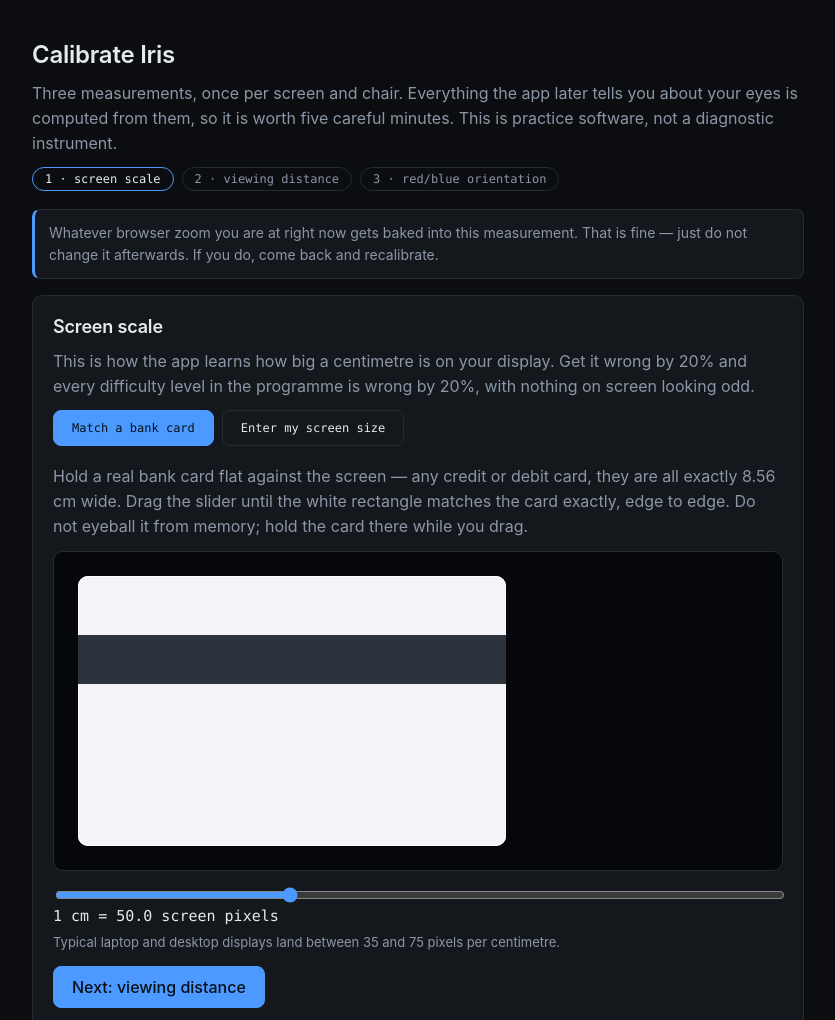
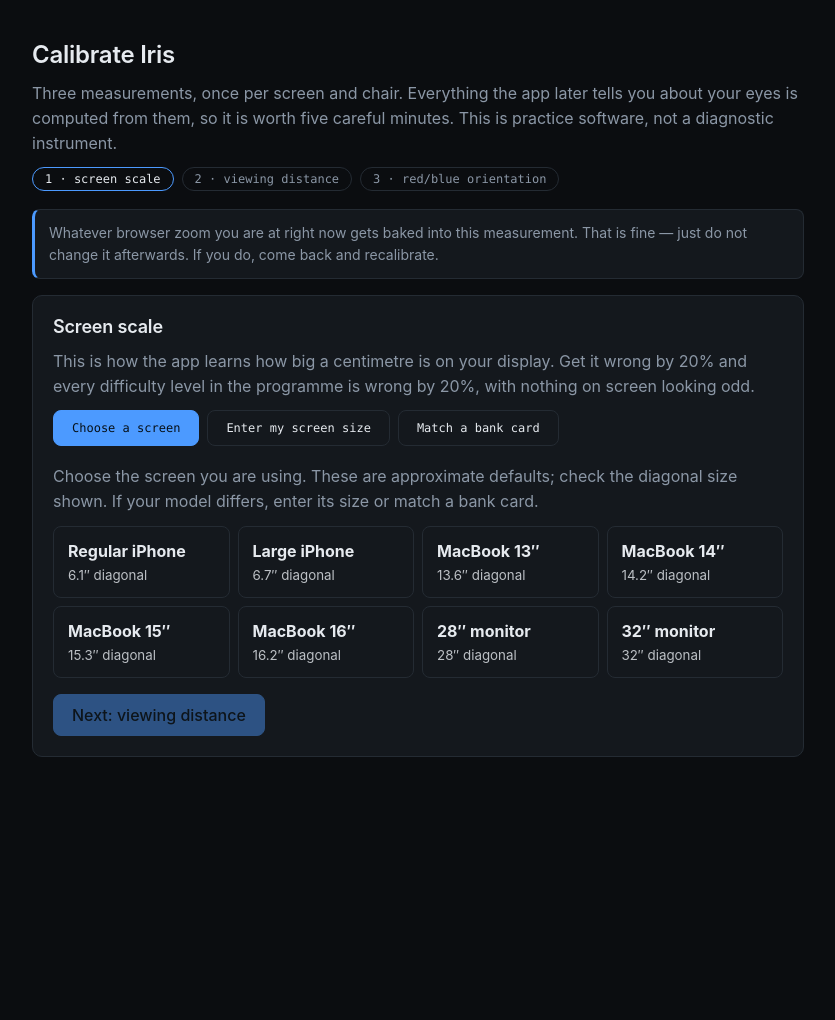
Before and after one commit to Sthakur27/iris, a website built with Vite: page index.html in a window 1280 px wide. Shown: the top 1020 px of the page, without its empty margins (222-1057 px from the left). After the commit the page ends 853 px from the top, so only its background shows below. Built offline with nearby package versions, Linux system fonts and the light colour scheme.

Commit message:
Add default screen size presets to setup

```diff
--- a/src/ui/screens.css
+++ b/src/ui/screens.css
@@ -108,6 +108,27 @@
 .steps span.is-current {
   border-color: var(--accent);
   color: var(--text);
+}
+
+.screen-presets {
+  display: grid;
+  grid-template-columns: repeat(auto-fit, minmax(140px, 1fr));
+  gap: 8px;
+  margin-bottom: 16px;
+}
+
+.screen-preset {
+  display: flex;
+  flex-direction: column;
+  align-items: flex-start;
+  gap: 6px;
+  padding: 14px;
+  text-align: left;
+}
+
+.screen-preset small {
+  font-weight: normal;
+  opacity: 0.8;
 }
 
 .card-stage {
--- a/src/ui/screens/setup.ts
+++ b/src/ui/screens/setup.ts
@@ -60,11 +60,22 @@ const MIN_DISTANCE_CM = 20
 const MAX_DISTANCE_CM = 150
 
 type Phase = 'scale' | 'distance' | 'orientation'
-type ScaleMode = 'card' | 'spec'
+type ScaleMode = 'preset' | 'card' | 'spec'
 type SpecAxis = 'diagonal' | 'width'
 type SpecUnit = 'in' | 'cm'
 
 const CM_PER_INCH = 2.54
+
+const SCREEN_PRESETS = [
+  { name: 'Regular iPhone', inches: 6.1 },
+  { name: 'Large iPhone', inches: 6.7 },
+  { name: 'MacBook 13″', inches: 13.6 },
+  { name: 'MacBook 14″', inches: 14.2 },
+  { name: 'MacBook 15″', inches: 15.3 },
+  { name: 'MacBook 16″', inches: 16.2 },
+  { name: '28″ monitor', inches: 28 },
+  { name: '32″ monitor', inches: 32 },
+] as const
 
 /**
  * Pixels per centimetre derived from the panel's physical size.
@@ -94,10 +105,9 @@ export const setupScreen: Screen = (root, nav) => {
   let distanceCm = settings.calibration.viewingDistanceCm
   let error: string | null = null
 
-  // Two ways to establish screen scale. Card matching works anywhere and needs no
-  // knowledge of your hardware; entering the panel's physical size is faster and more
-  // precise if you happen to know it, which many people with a desktop monitor do.
-  let scaleMode: ScaleMode = 'card'
+  // Offer common sizes first, but require an explicit choice before continuing.
+  let scaleMode: ScaleMode = 'preset'
+  let selectedPreset: (typeof SCREEN_PRESETS)[number] | null = null
   let specAxis: SpecAxis = 'diagonal'
   let specUnit: SpecUnit = 'in'
   let specValue = 24
@@ -156,11 +166,13 @@ export const setupScreen: Screen = (root, nav) => {
 
     const modes = el('div', { class: 'steps' })
     const modeButtons: [ScaleMode, string][] = [
+      ['preset', 'Choose a screen'],
+      ['spec', 'Enter my screen size'],
       ['card', 'Match a bank card'],
-      ['spec', 'Enter my screen size'],
     ]
     for (const [id, label] of modeButtons) {
       const b = el('button', { class: scaleMode === id ? 'primary' : '' }, label)
+      b.setAttribute('aria-pressed', String(scaleMode === id))
       b.addEventListener('click', () => {
         scaleMode = id
         error = null
@@ -170,9 +182,10 @@ export const setupScreen: Screen = (root, nav) => {
     }
     card.append(modes)
 
-    card.append(scaleMode === 'card' ? cardMatcher() : panelSpec())
+    card.append(scaleMode === 'preset' ? screenPresets() : scaleMode === 'card' ? cardMatcher() : panelSpec())
 
     const next = el('button', { class: 'primary' }, 'Next: viewing distance')
+    next.disabled = scaleMode === 'preset' && selectedPreset === null
     next.addEventListener('click', () => {
       if (!inRange()) {
         error =
@@ -187,6 +200,43 @@ export const setupScreen: Screen = (root, nav) => {
     })
     card.append(el('div', { class: 'field' }), next)
     return card
+  }
+
+  function screenPresets(): HTMLElement {
+    const wrap = el('div')
+    wrap.append(el('p', {},
+      'Choose the screen you are using. These are approximate defaults; check the diagonal size shown. ' +
+      'If your model differs, enter its size or match a bank card.',
+    ))
+    const choices = el('div', { class: 'screen-presets' })
+    for (const preset of SCREEN_PRESETS) {
+      const selected = selectedPreset === preset
+      const button = el('button', { class: `screen-preset${selected ? ' primary' : ''}` },
+        el('strong', {}, preset.name),
+        el('small', {}, `${preset.inches}″ diagonal`),
+      )
+      button.setAttribute('aria-pressed', String(selected))
+      button.addEventListener('click', () => {
+        selectedPreset = preset
+        error = null
+        render()
+        screen.querySelector<HTMLButtonElement>('.screen-preset[aria-pressed="true"]')?.focus()
+      })
+      choices.append(button)
+    }
+    wrap.append(choices)
+    if (selectedPreset) {
+      pxPerCm = pxPerCmFromPanelSize(selectedPreset.inches, 'in', 'diagonal') ?? NaN
+      wrap.append(el('div', { class: 'readout' },
+        Number.isFinite(pxPerCm) ? `1 cm ≈ ${pxPerCm.toFixed(1)} screen pixels` : 'Could not read your screen dimensions.',
+      ))
+      wrap.append(el('p', { class: inRange() ? 'gloss' : 'gloss warn' },
+        inRange()
+          ? 'Use this preset on the selected display. Recalibrate when you switch screens.'
+          : 'This size does not match the reported screen dimensions. Choose another size or match a bank card.',
+      ))
+    }
+    return wrap
   }
 
   /** Entering the panel's physical dimensions — exact, if you know them. */
@@ -216,6 +266,7 @@ export const setupScreen: Screen = (root, nav) => {
     const recompute = (): void => {
       const derived = pxPerCmFromPanelSize(specValue, specUnit, specAxis)
       if (derived === null) {
+        pxPerCm = NaN
         readout.textContent = 'Could not read your screen dimensions.'
         note.textContent = 'Use the bank-card method instead.'
         note.className = 'gloss warn'
```
